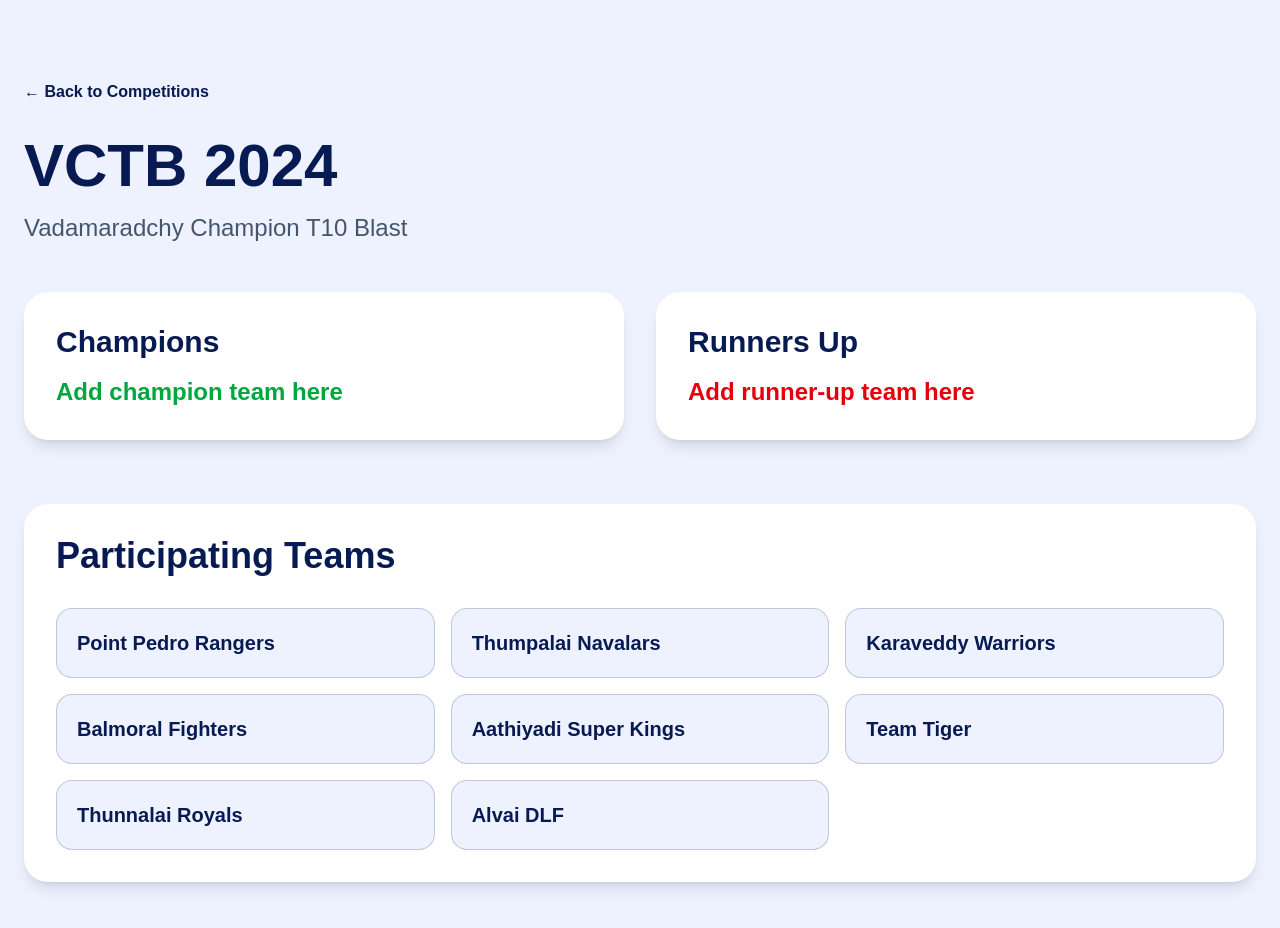
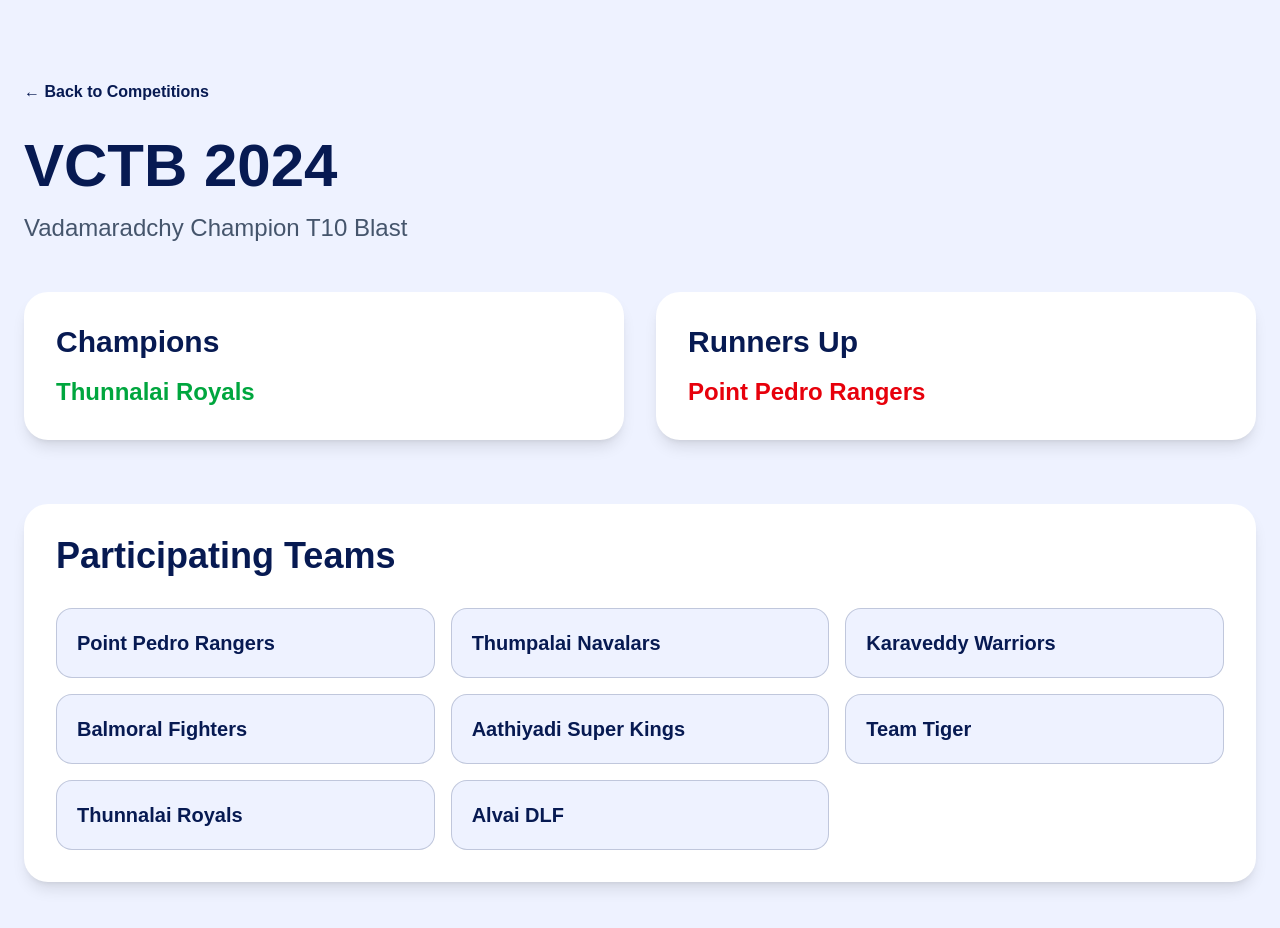
Before and after one commit to thanusan97-blip/spiders-cricket-club, a Next.js app: page /competitions/vctb2024 in a window 1280 px wide. Shown: the top 928 px of the page. Built offline with nearby package versions, Linux system fonts and the light colour scheme.

Commit message:
Updated VCTB 2024 details

```diff
--- a/app/competitions/vctb2024/page.tsx
+++ b/app/competitions/vctb2024/page.tsx
@@ -29,14 +29,14 @@ export default function VCTB2024Page() {
           <div className="rounded-3xl bg-white p-8 shadow-lg">
             <h2 className="text-3xl font-bold">Champions</h2>
             <p className="mt-4 text-2xl font-extrabold text-green-600">
-              Add champion team here
+              Thunnalai Royals
             </p>
           </div>
 
           <div className="rounded-3xl bg-white p-8 shadow-lg">
             <h2 className="text-3xl font-bold">Runners Up</h2>
             <p className="mt-4 text-2xl font-extrabold text-red-600">
-              Add runner-up team here
+              Point Pedro Rangers
             </p>
           </div>
         </div>
```
